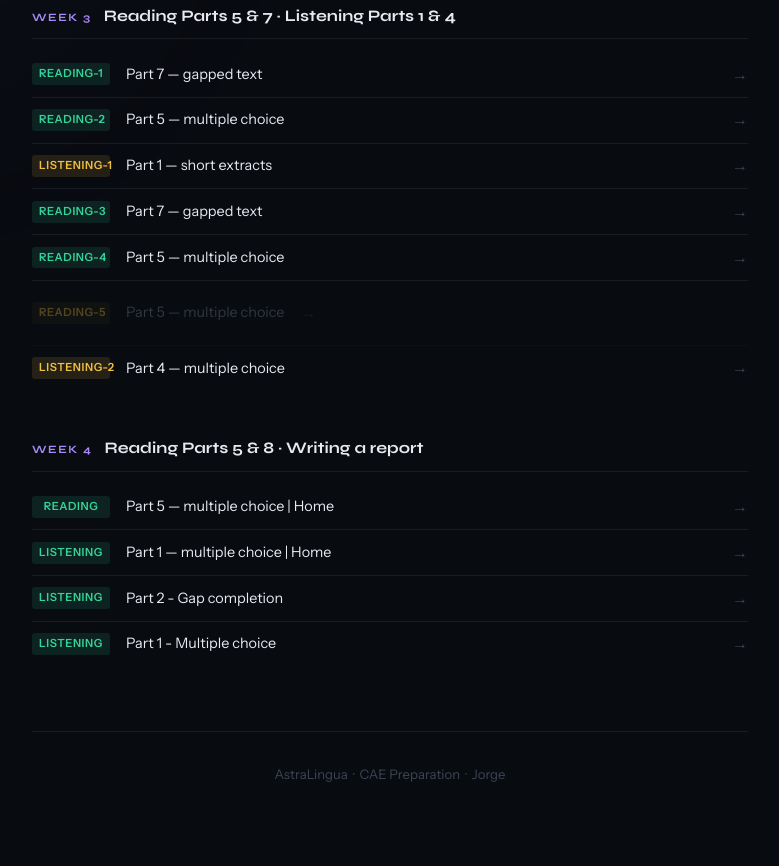
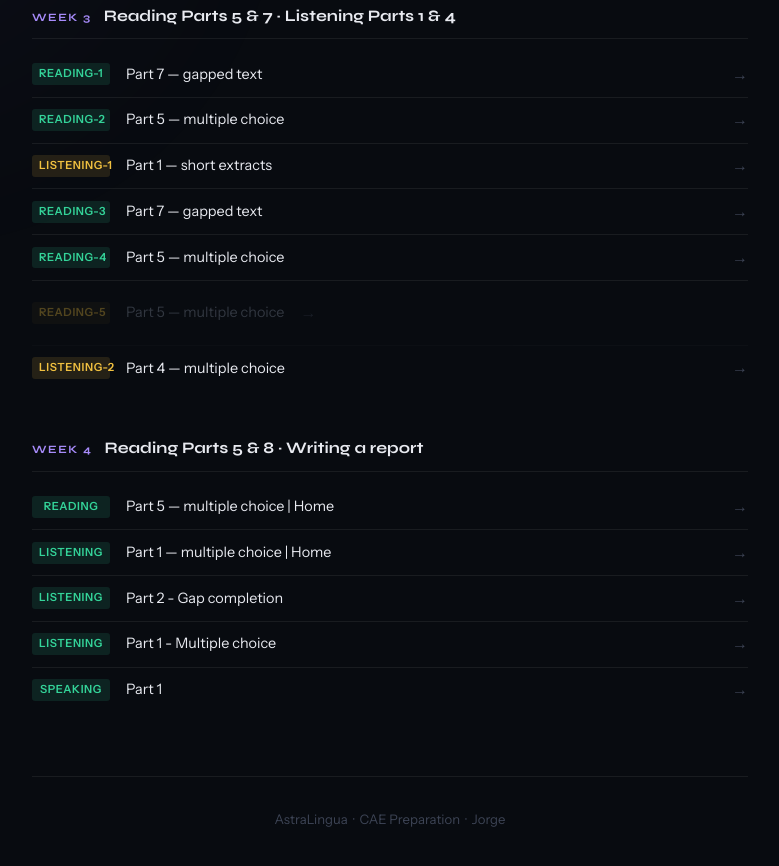
Before and after one commit to jorgeoliart/al-cae-preparation, a website built with Vite: page index.html in a window 1280 px wide. Shown: the part 825-1691 px from the top of the page, without its empty margins (250-1029 px from the left). Built offline with nearby package versions, Linux system fonts and the light colour scheme.

Commit message:
Add speaking part 1 lesson for week 4

```diff
--- a/index.html
+++ b/index.html
@@ -433,6 +433,14 @@
                     </a>
                 </li>
 
+                <li>
+                    <a href=" https://docs.google.com/document/d/1MzW3tfuzoEMLmxzahhRHz3l6cGCjB4_8qWZqt2Y-iFg/edit?usp=drive_link" target="_blank">
+                        <span class="strand reading">Speaking</span>
+                        <span class="session-desc">Part 1</span>
+                        <span class="session-arrow">→</span>
+                    </a>
+                </li>
+
             </ul>
         </section>
 
```
